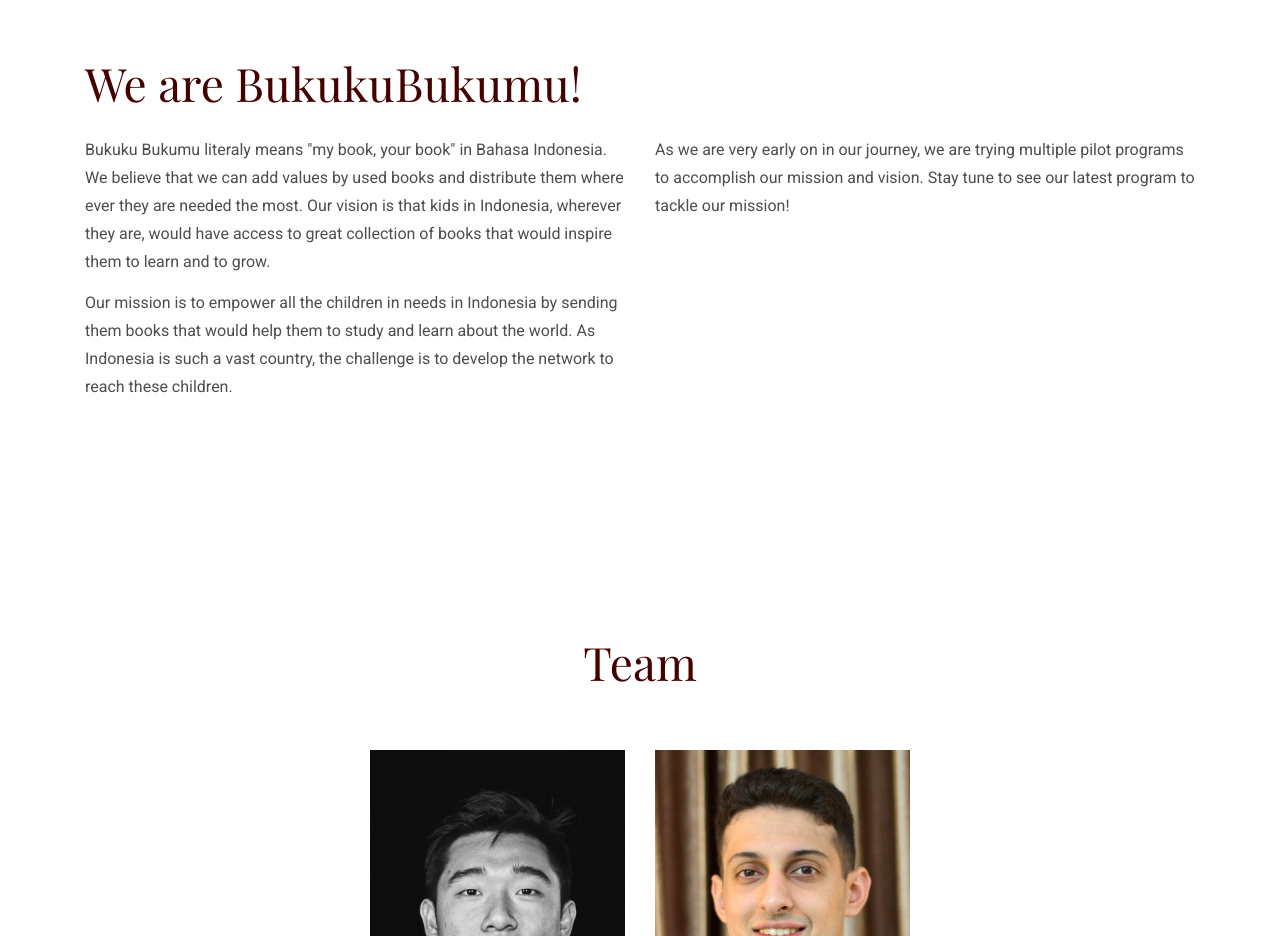
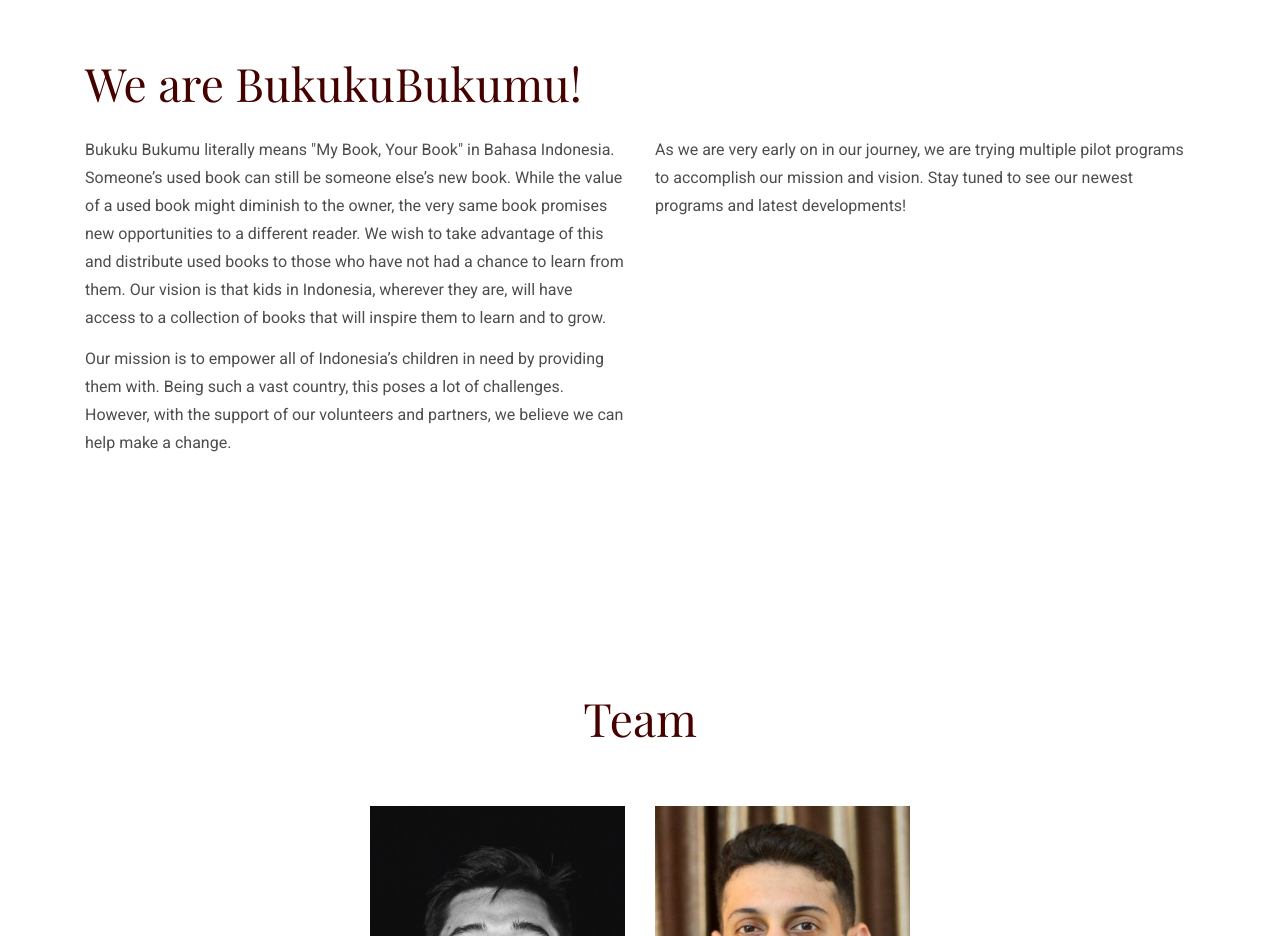
Before and after one commit to bukukubukumu/bukukubukumu.github.io, a plain HTML site: page about.html in a window 1280 px wide. Shown: the part 1200-2136 px from the top of the page. Drawn offline with nearby package versions, Linux system fonts and the light colour scheme; a script that the page names is missing; a web font is replaced by a local one.

Commit message:
Updated the content of the website

```diff
--- a/about.html
+++ b/about.html
@@ -119,18 +119,21 @@
           <div class="col-xl-6 col-md-6">
             <div class="about_text_info">
               <p>
-                Bukuku Bukumu literaly means "my book, your book" in Bahasa
-                Indonesia. We believe that we can add values by used books and
-                distribute them where ever they are needed the most. Our vision
-                is that kids in Indonesia, wherever they are, would have access
-                to great collection of books that would inspire them to learn
-                and to grow.
+                Bukuku Bukumu literally means "My Book, Your Book" in Bahasa
+                Indonesia. Someone’s used book can still be someone else’s new
+                book. While the value of a used book might diminish to the
+                owner, the very same book promises new opportunities to a
+                different reader. We wish to take advantage of this and
+                distribute used books to those who have not had a chance to
+                learn from them. Our vision is that kids in Indonesia, wherever
+                they are, will have access to a collection of books that will
+                inspire them to learn and to grow.
               </p>
               <p>
-                Our mission is to empower all the children in needs in Indonesia
-                by sending them books that would help them to study and learn
-                about the world. As Indonesia is such a vast country, the
-                challenge is to develop the network to reach these children.
+                Our mission is to empower all of Indonesia’s children in need by
+                providing them with. Being such a vast country, this poses a lot
+                of challenges. However, with the support of our volunteers and
+                partners, we believe we can help make a change.
               </p>
             </div>
           </div>
@@ -138,8 +141,8 @@
             <div class="about_text_info">
               <p>
                 As we are very early on in our journey, we are trying multiple
-                pilot programs to accomplish our mission and vision. Stay tune
-                to see our latest program to tackle our mission!
+                pilot programs to accomplish our mission and vision. Stay tuned
+                to see our newest programs and latest developments!
               </p>
             </div>
           </div>
```
Also changed, not shown: index.html (+31 -14 lines).
